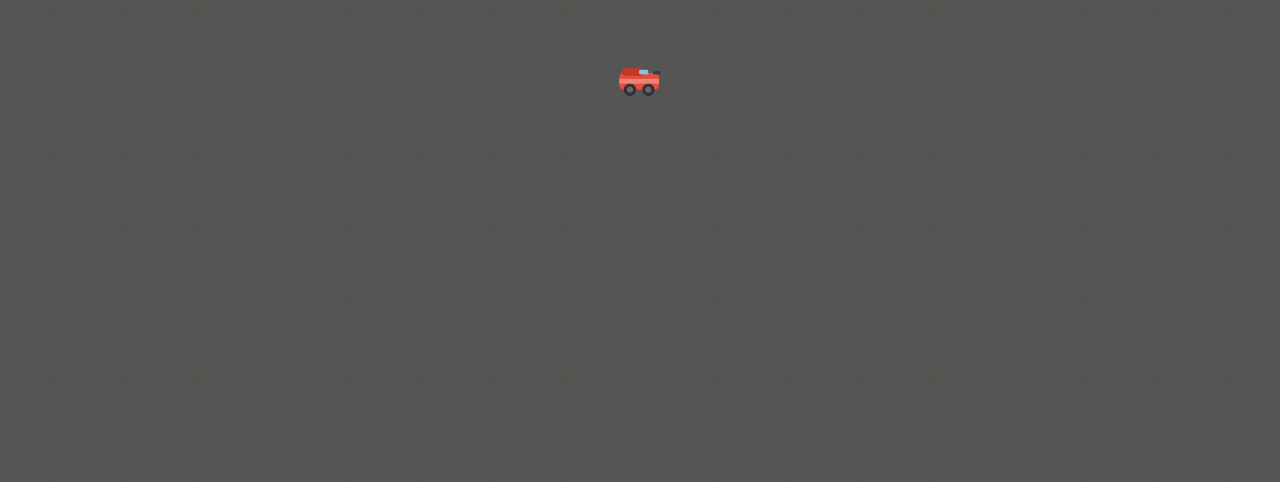
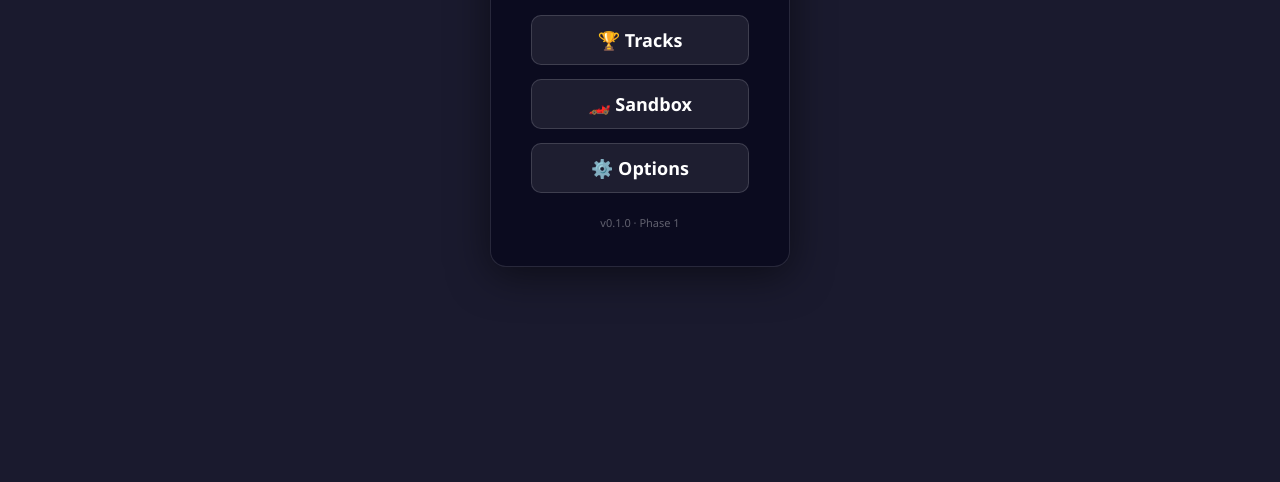
Before and after one commit to JaRappa/EmojiRacer, a website built with Vite: page index.html in a window 1280 px wide. Shown: the part 318-800 px from the top of the page. Built offline with nearby package versions, Linux system fonts and the light colour scheme.

Commit message:
main menu

```diff
--- a/index.html
+++ b/index.html
@@ -15,11 +15,119 @@
       pointer-events: none; z-index: 10;
       background: rgba(0,0,0,0.5); padding: 6px 10px; border-radius: 4px;
     }
+
+    /* ── Menu screens overlay ─────────────────────────────── */
+    #screens {
+      position: absolute; inset: 0; z-index: 20;
+      pointer-events: none;
+    }
+    .screen {
+      position: absolute; inset: 0;
+      display: flex;
+      align-items: center; justify-content: center;
+      pointer-events: auto;
+      font-family: 'Segoe UI', system-ui, -apple-system, sans-serif;
+      color: #fff;
+    }
+
+    /* ── Menu content box ─────────────────────────────────── */
+    .menu-content {
+      display: flex; flex-direction: column; align-items: center;
+      gap: 14px;
+      background: rgba(10, 10, 30, 0.88);
+      backdrop-filter: blur(12px);
+      -webkit-backdrop-filter: blur(12px);
+      border: 1px solid rgba(255,255,255,0.12);
+      border-radius: 16px;
+      padding: 36px 40px;
+      min-width: 300px;
+      max-width: 400px;
+      box-shadow: 0 8px 40px rgba(0,0,0,0.5);
+    }
+    .menu-title {
+      font-size: 28px; font-weight: 700;
+      margin: 0; text-align: center;
+    }
+    .menu-subtitle {
+      font-size: 14px; opacity: 0.6; margin: -8px 0 4px 0;
+    }
+    .menu-footer {
+      font-size: 11px; opacity: 0.35; margin-top: 8px;
+    }
+
+    /* ── Buttons ──────────────────────────────────────────── */
+    .menu-btn {
+      display: block; width: 100%;
+      padding: 12px 20px;
+      font-size: 18px; font-weight: 600;
+      font-family: inherit;
+      color: #fff;
+      background: rgba(255,255,255,0.08);
+      border: 1px solid rgba(255,255,255,0.15);
+      border-radius: 10px;
+      cursor: pointer;
+      transition: background 0.15s, transform 0.1s;
+    }
+    .menu-btn:hover { background: rgba(255,255,255,0.16); }
+    .menu-btn:active { transform: scale(0.97); }
+    .back-btn {
+      background: rgba(255,255,255,0.04);
+      border-color: rgba(255,255,255,0.06);
+      font-size: 15px;
+    }
+
+    /* ── Track list ────────────────────────────────────────── */
+    .track-list {
+      display: flex; flex-direction: column; gap: 10px;
+      width: 100%;
+    }
+    .track-card {
+      display: flex; align-items: center; gap: 14px;
+      background: rgba(255,255,255,0.05);
+      border: 1px solid rgba(255,255,255,0.1);
+      border-radius: 10px;
+      padding: 12px 16px;
+      cursor: pointer;
+      transition: background 0.15s, border-color 0.15s;
+    }
+    .track-card:hover {
+      background: rgba(255,255,255,0.1);
+      border-color: rgba(255,255,255,0.25);
+    }
+    .track-emoji {
+      font-size: 36px; flex-shrink: 0;
+    }
+    .track-info { text-align: left; }
+    .track-name { font-size: 16px; font-weight: 600; margin: 0; }
+    .track-desc { font-size: 12px; opacity: 0.55; margin: 2px 0 0 0; }
+
+    /* ── Options ───────────────────────────────────────────── */
+    .options-placeholder {
+      font-size: 14px; opacity: 0.5; text-align: center; padding: 12px 0;
+    }
+
+    /* ── Back-to-menu in sandbox ──────────────────────────── */
+    #back-to-menu {
+      position: absolute; top: 8px; right: 8px; z-index: 30;
+      display: none;
+      padding: 6px 14px;
+      font-size: 13px; font-weight: 600;
+      font-family: inherit;
+      color: #fff;
+      background: rgba(0,0,0,0.55);
+      border: 1px solid rgba(255,255,255,0.2);
+      border-radius: 6px;
+      cursor: pointer;
+      transition: background 0.15s;
+    }
+    #back-to-menu:hover { background: rgba(255,255,255,0.12); }
   </style>
 </head>
 <body>
   <canvas id="game"></canvas>
   <div id="hud"></div>
+  <button id="back-to-menu">← Menu</button>
+  <div id="screens"></div>
   <script type="module" src="/src/main.ts"></script>
 </body>
 </html>
--- a/src/main.ts
+++ b/src/main.ts
@@ -1,6 +1,6 @@
 /**
  * Emoji Racer — bootstrap & game runner.
- * Phase 0: Drives 🏎️ on an empty field with follow/zoom camera, FPS counter.
+ * Phase 1: Menu system + sandbox free-drive.
  */
 
 import { startLoop } from './engine/loop';
@@ -11,11 +11,13 @@ import { createCar, simulateCar, resolveWallCollision, CarState } from './game/c
 import { PLAYER_EMOJI, MAX_SPEED, EMOJI_SIZE, TILE_SIZE, COLOR_GRASS, COLOR_ROAD, COLOR_WALL } from './game/constants';
 import { drawMinimap } from './ui/minimap';
 import { createJoystick, isTouchDevice, JoystickHandle, JoystickInput } from './ui/joystick';
+import { initScreens, getScreen, Screen, navigate } from './ui/screens';
 
 // ─── Globals ────────────────────────────────────────────────────────
 const canvas = document.getElementById('game') as HTMLCanvasElement;
 const ctx = canvas.getContext('2d')!;
 const hud = document.getElementById('hud')!;
+const backToMenuBtn = document.getElementById('back-to-menu') as HTMLButtonElement;
 
 let player: CarState;
 let camera: { state: CameraState; update: (tx: number, ty: number, speed: number, maxSpeed: number, dt: number) => void };
@@ -153,50 +155,28 @@ function updateHud(): void {
 }
 
 // ─── Main ───────────────────────────────────────────────────────────
-async function main(): Promise<void> {
-  resize();
 
-  // Preload sprites
-  await preloadSprites([PLAYER_EMOJI]);
+let stopGameLoop: (() => void) | null = null;
+let gameRunning = false;
 
-  // Compute hitbox from actual sprite content
-  const bounds = getSpriteBounds(PLAYER_EMOJI);
+function startGame(): void {
+  if (gameRunning) return;
+  gameRunning = true;
 
-  // Create player car at center of field
-  player = createCar({
-    startX: (FIELD_COLS / 2) * TILE_SIZE,
-    startY: (FIELD_ROWS / 2) * TILE_SIZE,
-    startHeading: 0,
-    halfWidth: bounds?.halfWidth,
-    halfLength: bounds?.halfLength,
-  });
+  // Show canvas and back button, hide HUD (will update from simulation)
+  canvas.style.display = 'block';
+  hud.style.display = 'block';
+  backToMenuBtn.style.display = 'block';
 
-  // Create camera
-  const camObj = createCamera();
-  camera = camObj;
-  camObj.update(player.x, player.y, 0, MAX_SPEED, 1); // snap to player immediately
-  camera.state.x = player.x;
-  camera.state.y = player.y;
-
-  // Init input — disable built-in touch controls if joystick is available
-  const onTouch = isTouchDevice();
-  initInput(canvas, (s) => { input = s; }, { disableTouch: onTouch });
-
-  // Init joystick on touch devices
-  if (onTouch) {
-    joystick = createJoystick(canvas, (j: JoystickInput) => {
-      // Merge joystick input: joystick throttle/steer overrides keyboard
-      input = { throttle: j.throttle, steer: j.steer };
-    });
-  }
+  // Reset simulation state
+  initSimulation();
 
   // FPS tracking
   let fpsFrameCount = 0;
   let fpsAccum = 0;
   let lastTime = 0;
 
-  // Start game loop
-  startLoop(
+  stopGameLoop = startLoop(
     (dt) => {
       simulate(dt);
     },
@@ -222,4 +202,99 @@ async function main(): Promise<void> {
   );
 }
 
+function stopGame(): void {
+  if (stopGameLoop) {
+    stopGameLoop();
+    stopGameLoop = null;
+  }
+  gameRunning = false;
+
+  // Clean up input
+  destroyInput?.();
+  destroyInput = null;
+
+  // Clean up joystick
+  if (joystick) {
+    joystick.destroy();
+    joystick = null;
+  }
+
+  canvas.style.display = 'none';
+  hud.style.display = 'none';
+  backToMenuBtn.style.display = 'none';
+}
+
+function initSimulation(): void {
+  // Create player car at center of field
+  player = createCar({
+    startX: (FIELD_COLS / 2) * TILE_SIZE,
+    startY: (FIELD_ROWS / 2) * TILE_SIZE,
+    startHeading: 0,
+    halfWidth: spriteBounds?.halfWidth,
+    halfLength: spriteBounds?.halfLength,
+  });
+
+  // Create camera
+  const camObj = createCamera();
+  camera = camObj;
+  camObj.update(player.x, player.y, 0, MAX_SPEED, 1);
+  camera.state.x = player.x;
+  camera.state.y = player.y;
+
+  // Init input — disable built-in touch controls if joystick is available
+  const onTouch = isTouchDevice();
+  destroyInput = initInput(canvas, (s) => { input = s; }, { disableTouch: onTouch });
+
+  // Init joystick on touch devices
+  if (onTouch) {
+    joystick = createJoystick(canvas, (j: JoystickInput) => {
+      input = { throttle: j.throttle, steer: j.steer };
+    });
+  }
+}
+
+let spriteBounds: { halfWidth: number; halfLength: number } | null = null;
+let destroyInput: (() => void) | null = null;
+
+async function main(): Promise<void> {
+  resize();
+
+  // Preload sprites
+  await preloadSprites([PLAYER_EMOJI]);
+
+  // Compute hitbox from actual sprite content
+  spriteBounds = getSpriteBounds(PLAYER_EMOJI);
+
+  // Start with canvas hidden (only shown during sandbox)
+  canvas.style.display = 'none';
+  hud.style.display = 'none';
+
+  // Init screen state machine
+  const screensContainer = document.getElementById('screens')!;
+  initScreens(screensContainer, (screen: Screen) => {
+    if (screen.kind === 'sandbox') {
+      startGame();
+    } else {
+      stopGame();
+    }
+  });
+
+  // Escape key or back button → return to menu
+  window.addEventListener('keydown', (e) => {
+    if (e.code === 'Escape' && getScreen().kind === 'sandbox') {
+      navigate({ kind: 'menu' });
+    }
+  });
+  backToMenuBtn.addEventListener('click', () => {
+    if (getScreen().kind === 'sandbox') {
+      navigate({ kind: 'menu' });
+    }
+  });
+
+  // If we're opening directly in sandbox (e.g. from a query param), start game
+  if (getScreen().kind === 'sandbox') {
+    startGame();
+  }
+}
+
 main().catch(console.error);
--- /dev/null
+++ b/src/ui/screens.ts
@@ -0,0 +1,219 @@
+/**
+ * Screen state machine — menu / track select / sandbox / options.
+ * Uses HTML overlays for menus and delegates to the game loop for sandbox.
+ */
+
+// ─── Types ─────────────────────────────────────────────────────────
+
+export type Screen =
+  | { kind: 'menu' }
+  | { kind: 'trackSelect' }
+  | { kind: 'sandbox' }
+  | { kind: 'options' };
+
+export type TrackEntry = {
+  id: string;
+  name: string;
+  description: string;
+  emoji: string;
+};
+
+type ScreenChangeCallback = (screen: Screen) => void;
+
+// ─── Globals ───────────────────────────────────────────────────────
+
+/** Available tracks for the track selection screen. */
+const TRACKS: TrackEntry[] = [
+  {
+    id: 'sandbox',
+    name: 'Sandbox Track',
+    description: 'Open field with border walls — free drive.',
+    emoji: '🏟️',
+  },
+];
+
+let currentScreen: Screen = { kind: 'menu' };
+let onScreenChange: ScreenChangeCallback | null = null;
+
+// ─── HTML element references (set once at init) ─────────────────────
+
+let menuEl: HTMLElement;
+let trackSelectEl: HTMLElement;
+let optionsEl: HTMLElement;
+
+// ─── Button builders ────────────────────────────────────────────────
+
+function ce<K extends keyof HTMLElementTagNameMap>(
+  tag: K,
+  className: string,
+  text?: string,
+): HTMLElementTagNameMap[K] {
+  const el = document.createElement(tag);
+  el.className = className;
+  if (text) el.textContent = text;
+  return el;
+}
+
+// ─── Main menu ──────────────────────────────────────────────────────
+
+function buildMenu(): HTMLElement {
+  const wrap = ce('div', 'screen menu-screen');
+  wrap.id = 'menu-screen';
+
+  const content = ce('div', 'menu-content');
+
+  const title = ce('h1', 'menu-title', '🏁 Emoji Racer');
+  const subtitle = ce('p', 'menu-subtitle', 'Top-down 2D racing');
+
+  const btnTracks = ce('button', 'menu-btn', '🏆 Tracks');
+  btnTracks.addEventListener('click', () => navigate({ kind: 'trackSelect' }));
+
+  const btnSandbox = ce('button', 'menu-btn', '🏎️ Sandbox');
+  btnSandbox.addEventListener('click', () => navigate({ kind: 'sandbox' }));
+
+  const btnOptions = ce('button', 'menu-btn', '⚙️ Options');
+  btnOptions.addEventListener('click', () => navigate({ kind: 'options' }));
+
+  const footer = ce('p', 'menu-footer', 'v0.1.0 · Phase 1');
+
+  content.appendChild(title);
+  content.appendChild(subtitle);
+  content.appendChild(btnTracks);
+  content.appendChild(btnSandbox);
+  content.appendChild(btnOptions);
+  content.appendChild(footer);
+  wrap.appendChild(content);
+
+  return wrap;
+}
+
+// ─── Track select screen ────────────────────────────────────────────
+
+function buildTrackSelect(): HTMLElement {
+  const wrap = ce('div', 'screen track-select-screen');
+  wrap.id = 'track-select-screen';
+
+  const content = ce('div', 'menu-content');
+
+  const title = ce('h2', 'menu-title', '🏆 Select Track');
+
+  const list = ce('div', 'track-list');
+
+  for (const track of TRACKS) {
+    const card = ce('div', 'track-card');
+    card.addEventListener('click', () => {
+      // For now, all tracks launch sandbox
+      navigate({ kind: 'sandbox' });
+    });
+
+    const emoji = ce('span', 'track-emoji', track.emoji);
+    const info = ce('div', 'track-info');
+    const name = ce('h3', 'track-name', track.name);
+    const desc = ce('p', 'track-desc', track.description);
+
+    info.appendChild(name);
+    info.appendChild(desc);
+    card.appendChild(emoji);
+    card.appendChild(info);
+    list.appendChild(card);
+  }
+
+  const backBtn = ce('button', 'menu-btn back-btn', '← Back');
+  backBtn.addEventListener('click', () => navigate({ kind: 'menu' }));
+
+  content.appendChild(title);
+  content.appendChild(list);
+  content.appendChild(backBtn);
+  wrap.appendChild(content);
+
+  return wrap;
+}
+
+// ─── Options screen ─────────────────────────────────────────────────
+
+function buildOptions(): HTMLElement {
+  const wrap = ce('div', 'screen options-screen');
+  wrap.id = 'options-screen';
+
+  const content = ce('div', 'menu-content');
+
+  const title = ce('h2', 'menu-title', '⚙️ Options');
+
+  const placeholder = ce('p', 'options-placeholder', 'More options coming soon!');
+
+  const backBtn = ce('button', 'menu-btn back-btn', '← Back');
+  backBtn.addEventListener('click', () => navigate({ kind: 'menu' }));
+
+  content.appendChild(title);
+  content.appendChild(placeholder);
+  content.appendChild(backBtn);
+  wrap.appendChild(content);
+
+  return wrap;
+}
+
+// ─── Screen visibility ──────────────────────────────────────────────
+
+function showOnly(id: string | null): void {
+  [menuEl, trackSelectEl, optionsEl].forEach((el) => {
+    if (el) el.style.display = (el.id === id) ? 'flex' : 'none';
+  });
+}
+
+// ─── Navigation ─────────────────────────────────────────────────────
+
+export function navigate(screen: Screen): void {
+  const prev = currentScreen;
+  currentScreen = screen;
+
+  switch (screen.kind) {
+    case 'menu':
+      showOnly('menu-screen');
+      break;
+    case 'trackSelect':
+      showOnly('track-select-screen');
+      break;
+    case 'options':
+      showOnly('options-screen');
+      break;
+    case 'sandbox':
+      // Hide all menu overlays, show game canvas
+      showOnly(null);
+      break;
+  }
+
+  if (onScreenChange) {
+    onScreenChange(screen);
+  }
+}
+
+// ─── Init ───────────────────────────────────────────────────────────
+
+export function initScreens(
+  container: HTMLElement,
+  onNavigate: ScreenChangeCallback,
+): void {
+  onScreenChange = onNavigate;
+
+  // Build and inject screens
+  menuEl = buildMenu();
+  trackSelectEl = buildTrackSelect();
+  optionsEl = buildOptions();
+
+  container.appendChild(menuEl);
+  container.appendChild(trackSelectEl);
+  container.appendChild(optionsEl);
+
+  // Start on menu
+  navigate({ kind: 'menu' });
+}
+
+// ─── Public API ─────────────────────────────────────────────────────
+
+export function getScreen(): Screen {
+  return currentScreen;
+}
+
+export function getTracks(): TrackEntry[] {
+  return TRACKS;
+}
```
